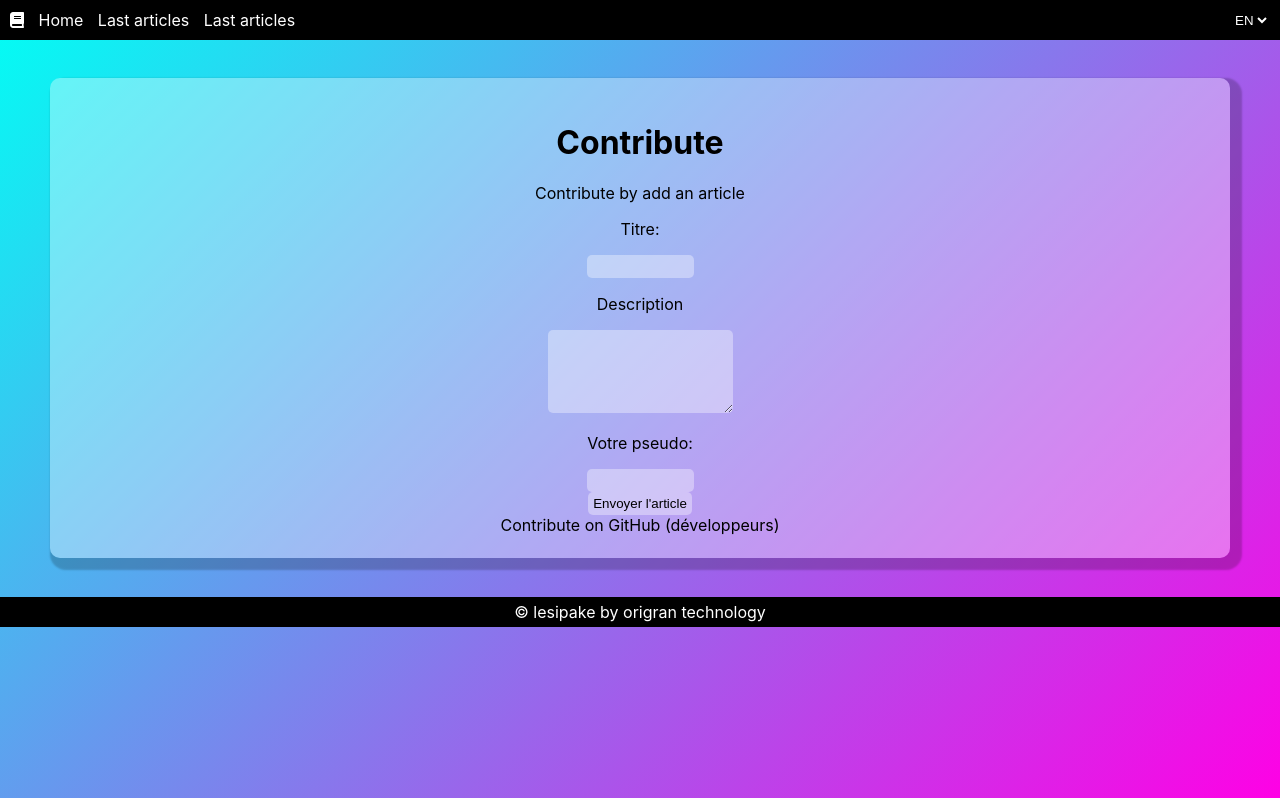
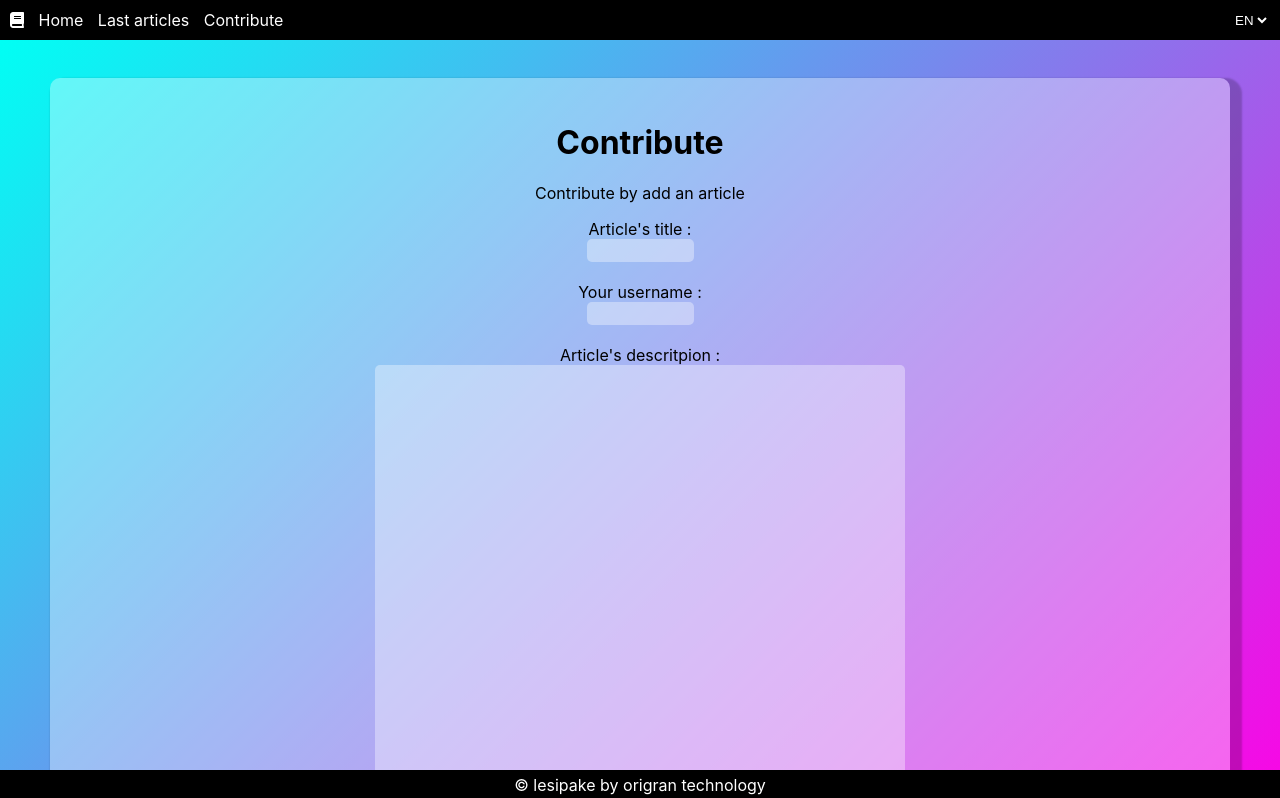
Before and after one commit to Origran-tech/lesipake, a Next.js app: page /contribute in a window 1280 px wide. Shown: the top 798 px of the page. Built offline with nearby package versions, Linux system fonts and the light colour scheme.

Commit message:
added translation fixed some bugs and fixed footer position

```diff
--- a/components/Layout.js
+++ b/components/Layout.js
@@ -13,7 +13,11 @@ export default function Layout({ children }) {
     const locale = e.target.value;
     router.push(router.route, router.route, { locale });
   };
-  return (
+  /*const changeTheme = (theme) => {
+    sessionStorage.setItem("background",theme)
+  }
+  var userTheme=localStorage.getItem("background")
+  */ return (
     <div>
       <Head>
         <title>Lesipake - Le wiki open source</title>
@@ -32,7 +36,7 @@ export default function Layout({ children }) {
             <a>{t.lastarticle}</a>
           </Link>{" "}
           <Link href="/contribute">
-            <a>{t.lastarticle}</a>
+            <a>{t.contribtitle}</a>
           </Link>{" "}
         </div>
         <select
@@ -43,6 +47,10 @@ export default function Layout({ children }) {
           <option value="en">EN</option>
           <option value="fr">FR</option>
         </select>
+        {/*<select onChange={changeTheme} defaultValue="green">
+          <option value="green">default</option>
+          <option value="blue">blue</option>
+        </select>*/}
       </header>
       <div>{children}</div>
       <footer className="common-footer">
--- a/components/articleblock.js
+++ b/components/articleblock.js
@@ -7,7 +7,7 @@ export default function Articleblock(props) {
           <h1>{props.article.title || "Champ vide"}</h1>
         </a>
       </Link>
-      <p>{props.article.description || "Champ vide"}</p>
+      <p className="articlep">{props.article.description || "Champ vide"}</p>
       <p>{props.article.pseudo || "Champ vide"}</p>
     </div>
   );
--- a/locales/en.js
+++ b/locales/en.js
@@ -9,4 +9,7 @@ export default {
     contribtitle: "Contribute",
     gitcontrib: "Contribute on GitHub (développeurs)",
     contribform: "Contribute by add an article",
+    titlecontrib: "Article's title :",
+    desccontrib: "Article's descritpion :",
+    pseudocontrib: "Your username :",
 }
--- a/locales/fr.js
+++ b/locales/fr.js
@@ -6,10 +6,10 @@ export default {
   description: "Description",
   creator: "Créateur",
   contributor: "Dernier contributeur",
-  /*survmodetitle: "Mode survie - Minecraft",
-  survmodedesc:
-    "Le mode survie de Minecraft est le premier mode de jeu a apparaitre lors de la version classique 0.24. Un mode créatif etait aussi disponible.",
-  */contribtitle: "Contribuer",
+  contribtitle: "Contribuer",
   gitcontrib: "Contribuer sur GItHub (développeurs)",
   contribform: "Contribuer en ajoutant un article",
+  titlecontrib: "Titre de l'article :",
+  desccontrib: "Description de l'article :",
+  pseudocontrib: "Votre pseudo :",
 };
--- a/pages/articles.js
+++ b/pages/articles.js
@@ -28,7 +28,7 @@ export default function Home(props) {
       </Head>
       <h1>{t.lastarticle}</h1>
       {articlesLoading ? (
-        <>LOADING</>
+        <p>LOADING</p>
       ) : (
         <div className="articlescontainer">
           {!articlesLoading &&
--- a/pages/contribute.js
+++ b/pages/contribute.js
@@ -27,9 +27,9 @@ export default function Home() {
         "Content-type": "application/json; charset=UTF-8",
       },
     });
-    const data = await result.json()
+    const data = await result.json();
     if (data.message === "success") {
-      setArticlePosted(true)
+      setArticlePosted(true);
     }
   };
   return (
@@ -43,7 +43,9 @@ export default function Home() {
         <>
           <p>{t.contribform}</p>
           <form>
-            <p>Titre:</p>
+            <div id="contribtitle">
+              <label>{t.titlecontrib}</label>
+              <br />
               <input
                 type="text"
                 size="10"
@@ -53,18 +55,11 @@ export default function Home() {
                   setTitle(e.target.value);
                 }}
               />
+            </div>
             <br />
-            <p>Description</p>
-            <textarea
-              rows="5"
-              cols="20"
-              value={description}
-              onChange={(e) => {
-                setDescription(e.target.value);
-              }}
-            ></textarea>
+            <div id="pseudocontrib">
+              <label>{t.pseudocontrib}</label>
               <br />
-            <p>Votre pseudo:</p>
               <input
                 type="text"
                 size="10"
@@ -74,15 +69,29 @@ export default function Home() {
                   setPseudo(e.target.value);
                 }}
               />
+            </div>
+            <br />
+            <div id="desccontrib">
+              <label>{t.desccontrib}</label>
+              <br />
+              <textarea
+                value={description}
+                onChange={(e) => {
+                  setDescription(e.target.value);
+                }}
+              ></textarea>
+            </div>
             <br />
             <input
               type="submit"
               value="Envoyer l'article"
               onClick={handleSubmitForm}
+              className="btn"
             />
           </form>
         </>
       )}
+      <br />
       <Link href="https://github.com/Origran-tech/lesipake">
         <a>{t.gitcontrib}</a>
       </Link>
--- a/pages/index.js
+++ b/pages/index.js
@@ -16,7 +16,7 @@ export default function Home() {
         <title>{t.title}</title>
       </Head>
       <h1>{t.title}</h1>
-      <table>
+      {/*<table>
         <tbody>
           <tr>
             <th>{t.category}</th>
@@ -38,7 +38,7 @@ export default function Home() {
             <td>Léo Malloire</td>
           </tr>
         </tbody>
-      </table>
+      </table>*/}
     </div>
   );
 }
--- a/styles/globals.css
+++ b/styles/globals.css
@@ -1,3 +1,4 @@
+
 html,
 body {
   padding: 0;
@@ -8,7 +9,7 @@ body {
   background-attachment: fixed;
   text-align: center;
   padding-top: 39.2px;
-
+  padding-bottom: 39.2px;
 }
 
 a {
@@ -41,8 +42,12 @@ a {
 .common-header a {
   margin-left: 10px;
 }
-.common-footer{
+.common-footer {
   margin-top: 39.2px;
+  position:absolute;
+  width:100%;
+  bottom:0;
+  position: fixed;
 }
 td,
 th {
@@ -81,34 +86,64 @@ caption {
   width: 400px !important;
   height: 300px !important;
 }
-.article:hover{
+.article:hover {
   box-shadow: 6px 6px 2px 6px rgba(0, 0, 0, 0.2);
 }
 .article p {
   word-break: break-all;
 }
-.articlescontainer{
+.articlescontainer {
   display: flex;
   flex-wrap: wrap;
   justify-content: center;
 }
-.selectnav{
+.selectnav {
   color: white;
   background-color: black;
   border: none;
 }
-.selectnav option{
+.selectnav option {
   background-color: white;
   color: black;
 }
-input, textarea {
+input,
+textarea {
   border-radius: 5px;
   background-color: rgba(255, 255, 255, 0.356);
   border: none;
   padding: 4px 5px;
   transition: background-color 200ms;
 }
-input:focus, textarea:focus {
+input:focus,
+textarea:focus {
   outline: none;
   background-color: rgba(255, 255, 255, 0.7);
 }
+.articlep {
+  text-overflow: ellipsis;
+  overflow: hidden;
+  /* Addition lines for 2 line or multiline ellipsis*/
+  display: -webkit-box !important;
+  -webkit-line-clamp: 8;
+  -webkit-box-orient: vertical;
+  white-space: normal;
+}
+.btn {
+  margin: 0 auto;
+  display: block;
+  background-color: #111;
+  border-radius: 20px;
+  padding: 8px 0;
+  width: 100px;
+  color: white;
+  border: none;
+  transform: translateY(0px);
+  transition: transform 200ms;
+}
+.btn:hover {
+  transform: scale(1.1);
+}
+textarea {
+  width: 530px;
+  height: 500px;
+}
```
Also changed, not shown: pages/pages_minecraft/index.js (deleted, +0 -14 lines), pages/pages_minecraft/survivalmode.js (deleted, +0 -19 lines), pages/articles_pages/[article].js (added). Lines whose indentation alone changed are shown as unchanged.
